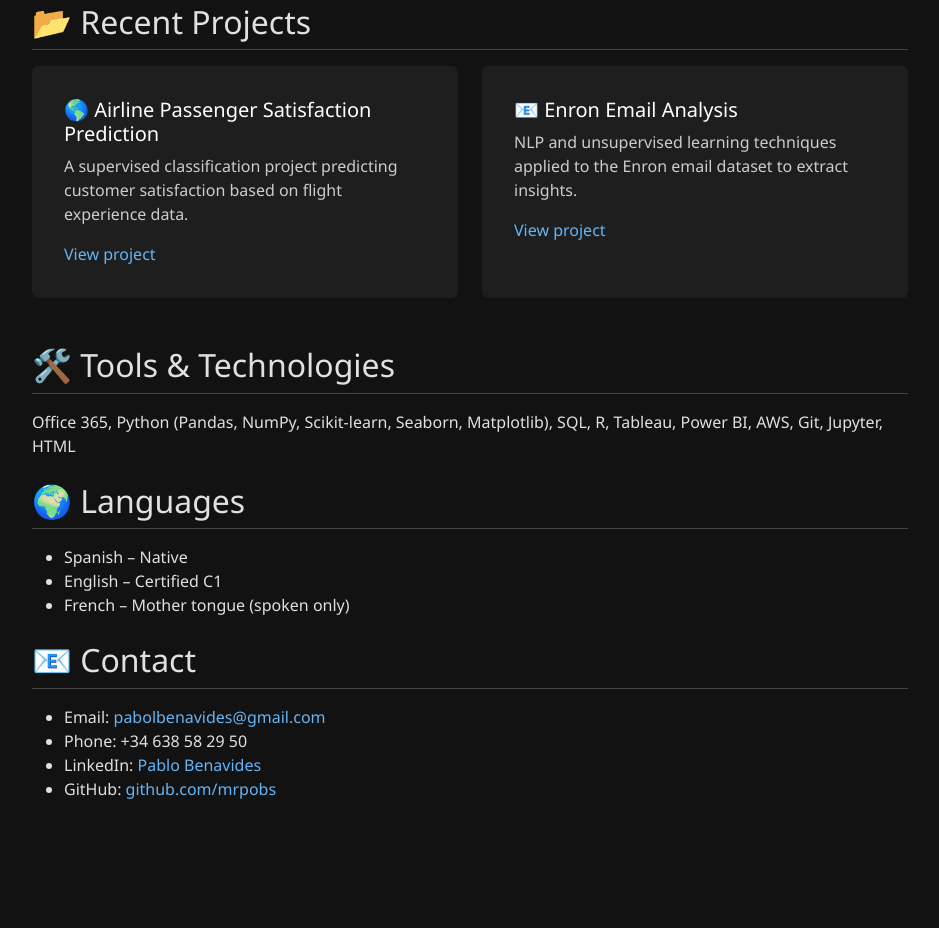
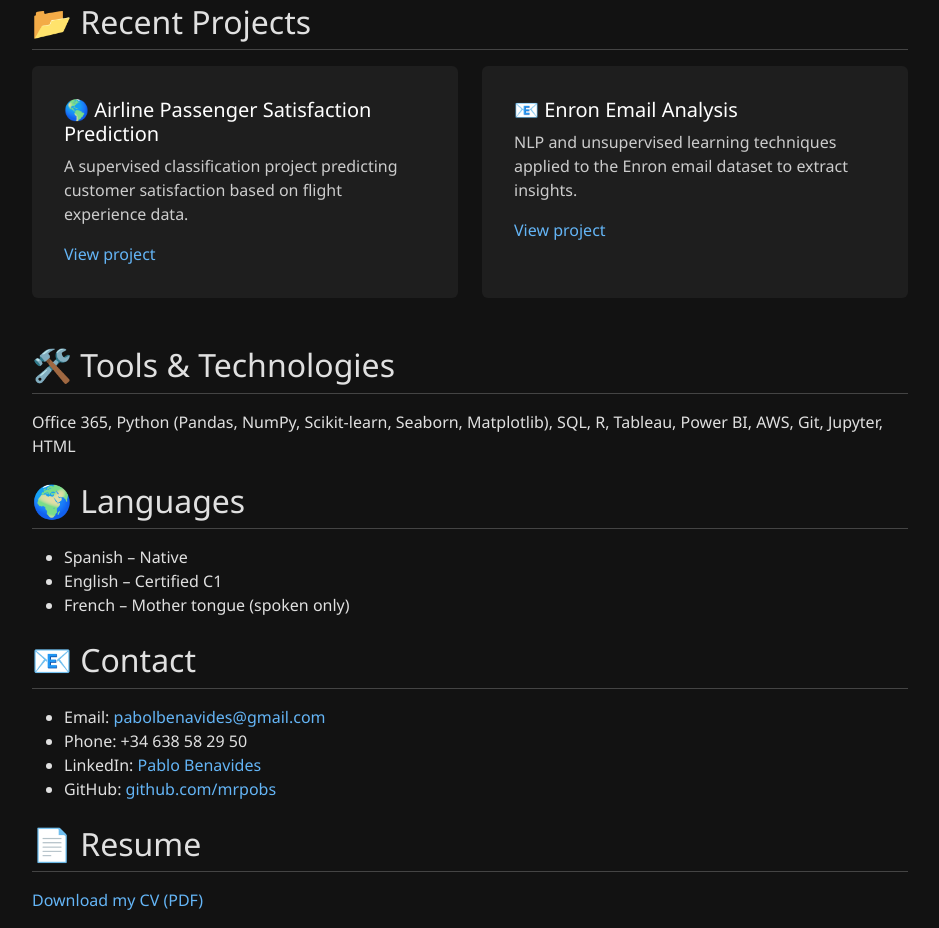
Before and after one commit to mrpobs/mrpobs.github.io, a plain HTML site: page index.html in a window 1280 px wide. Shown: the part 449-1377 px from the top of the page, without its empty margins (170-1109 px from the left). Before the commit the page ends 1266 px from the top, so only its background shows below. Drawn offline with nearby package versions, Linux system fonts and the light colour scheme.

Commit message:
Add CV download link to portfolio

```diff
--- a/index.html
+++ b/index.html
@@ -98,6 +98,10 @@
         <li>LinkedIn: <a href="https://linkedin.com/in/pablo-benavides-46686013a" target="_blank">Pablo Benavides</a></li>
         <li>GitHub: <a href="https://github.com/mrpobs" target="_blank">github.com/mrpobs</a></li>
       </ul>
+      <h2 class="section-title mt-4">📄 Resume</h2>
+      <p>
+        <a href="./Pablo_Benavides_CV.pdf" target="_blank">Download my CV (PDF)</a>
+      </p>
     </div>
   </div>
 
```
